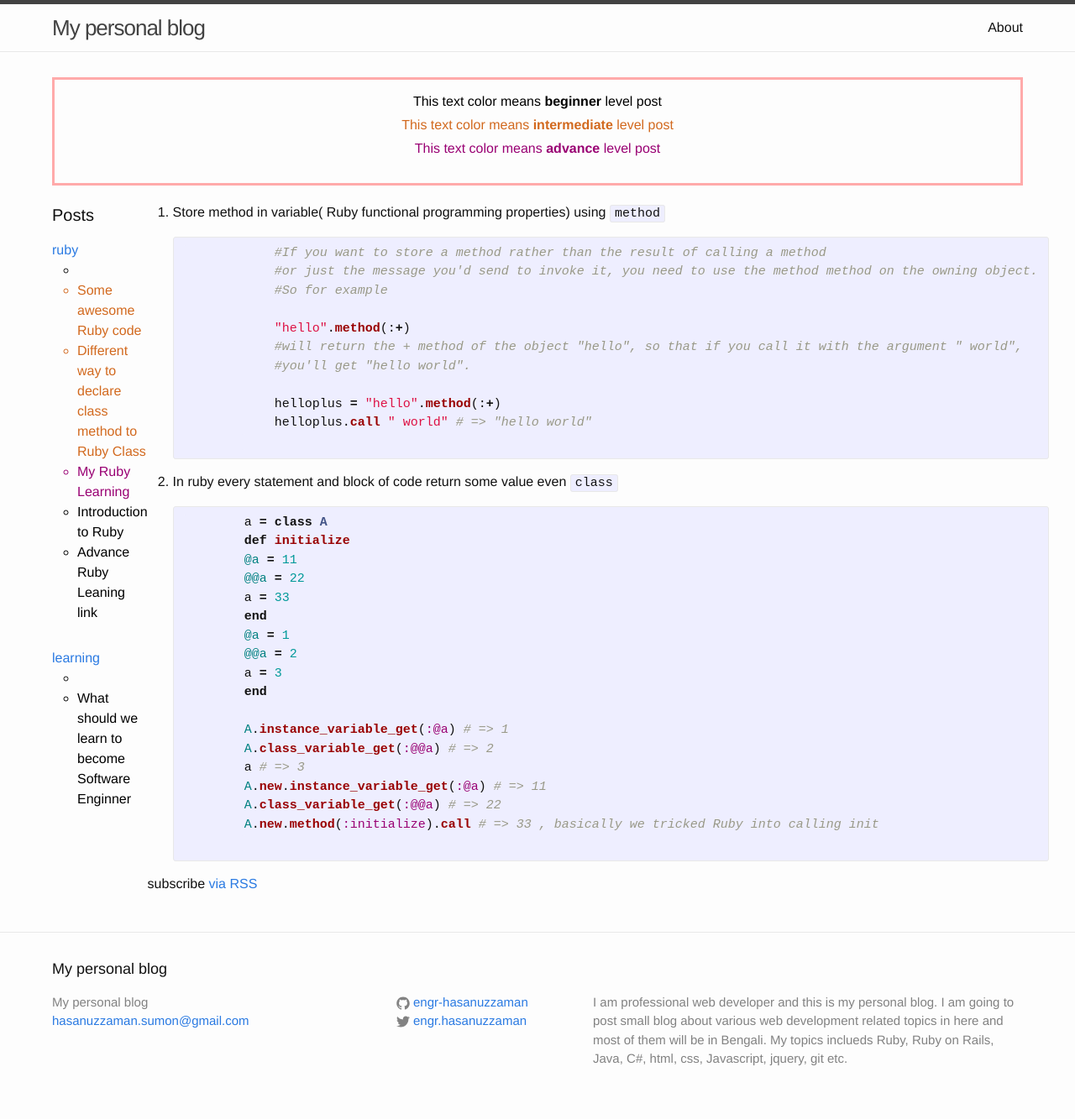
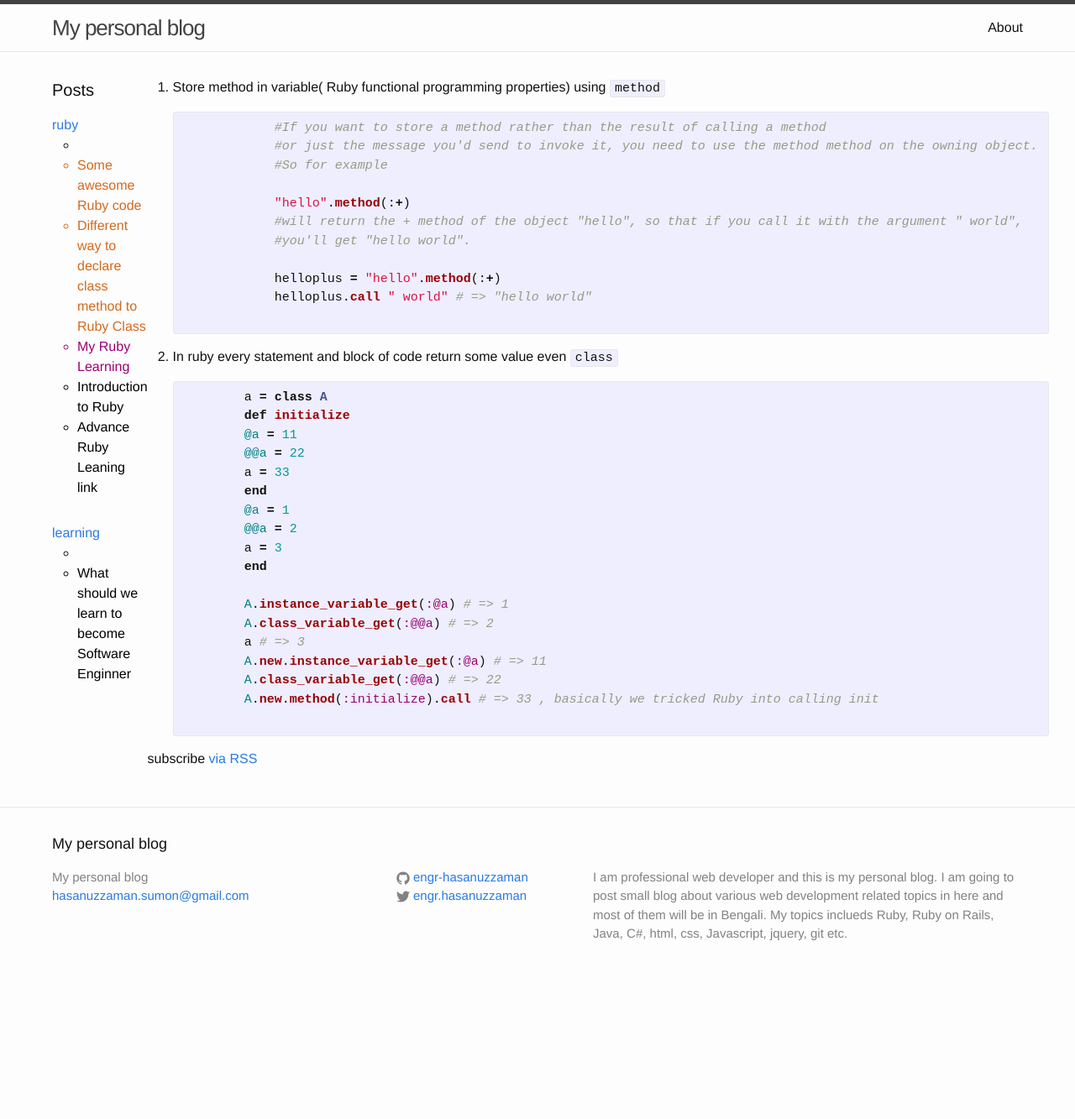
Before and after one commit to Engr-Hasanuzzaman-Sumon/Engr-Hasanuzzaman-Sumon.github.io, a Jekyll site: the page built from index.html, in a window 1280 px wide. Shown: the whole page at 84% size. Built offline with Jekyll 4.4.1, drawn with Linux system fonts in a browser that asks for light colours; after the commit the page ends 1184 px from its top, so only the background shows below that.

Commit message:
remove info box for displaying meaning of color box

```diff
--- a/index.html
+++ b/index.html
@@ -1,12 +1,6 @@
 ---
 layout: default
 ---
-
-<div class="info-box">
-    <p class="beginner">This text color means <strong>beginner</strong>  level post</p>
-    <p class="intermediate">This text color means <strong>intermediate</strong> level post</p>
-    <p class="advance">This text color means <strong>advance</strong> level post</p>
-</div>
 
 <div class="home">
     <div class="side-bar">
```
